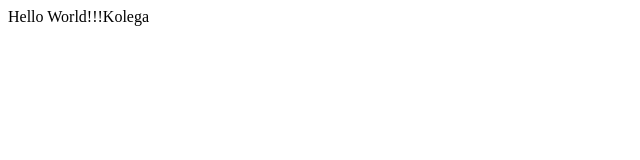
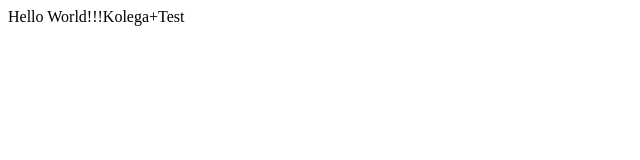
Before and after one commit to KevinKaluzny/GitTutorial, a plain HTML site: page index.html in a window 1280 px wide. Shown: the full height of the page, 0-640 px from the left. Drawn offline with Linux system fonts and the light colour scheme.

Commit message:
nasza zmiana

```diff
--- a/index.html
+++ b/index.html
@@ -7,6 +7,6 @@
     <title>Git Tutorial</title>
 </head>
 <body>
-    Hello World!!!Kolega
+    Hello World!!!Kolega+Test
 </body>
 </html>
```
